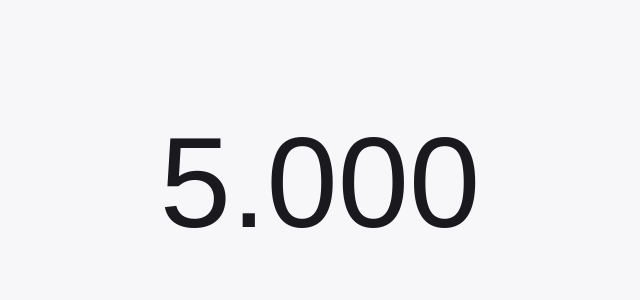
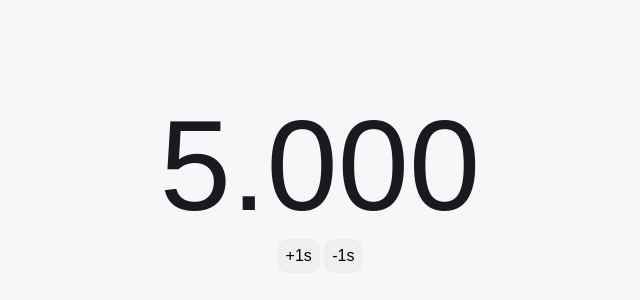
Before and after one commit to junhg0211/mahjong-timer, a plain HTML site: page index.html in a window 1280 px wide. Shown: the part 218-518 px from the top of the page, without its empty margins (320-960 px from the left). Drawn offline with Linux system fonts and the light colour scheme; a web font is replaced by a local one.

Commit message:
add duration change button

```diff
--- a/index.html
+++ b/index.html
@@ -17,7 +17,13 @@
     <div class="container">
       <div class="vertical-whitespace"></div>
       <div class="timer">
-        <span id="timer-span"></span>
+        <div>
+          <span id="timer-span"></span>
+        </div>
+        <div class="buttons">
+          <button onclick="addDuration(1000)">+1s</button>
+          <button onclick="addDuration(-1000)">-1s</button>
+        </div>
       </div>
       <div class="vertical-whitespace"></div>
     </div>
--- a/index.js
+++ b/index.js
@@ -2,6 +2,10 @@ let timerSpan;
 
 let timerStart;
 let timerDuration = 10000;
+
+function addDuration(duration) {
+    timerDuration += duration;
+}
 
 function padZero(number, length) {
     let zeroCount = Math.max(length - number.toString().length, 0);
--- a/style.css
+++ b/style.css
@@ -4,9 +4,14 @@ body {
     font-variant-numeric: tabular-nums;
     background-color: #f7f7f9;
 }
+button { padding: 0.5rem; border: none; border-radius: 10px; }
+
 .main-container { display: flex; height: 100vh; flex-direction: column; }
 .horizontal-whitespace { flex: 1; }
 .container { display: flex; }
 .vertical-whitespace { flex: 1; }
 
 .timer { font-size: 8rem; }
+
+.buttons { text-align: center; font-size: 1rem; }
+.buttons button { font-size: 1rem; }
```
